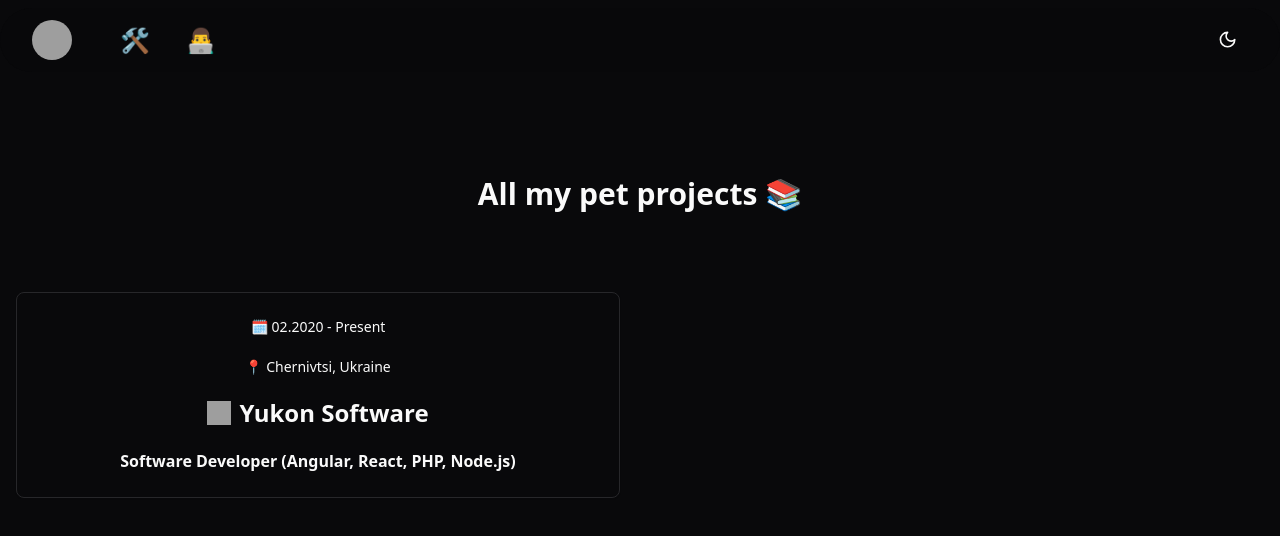
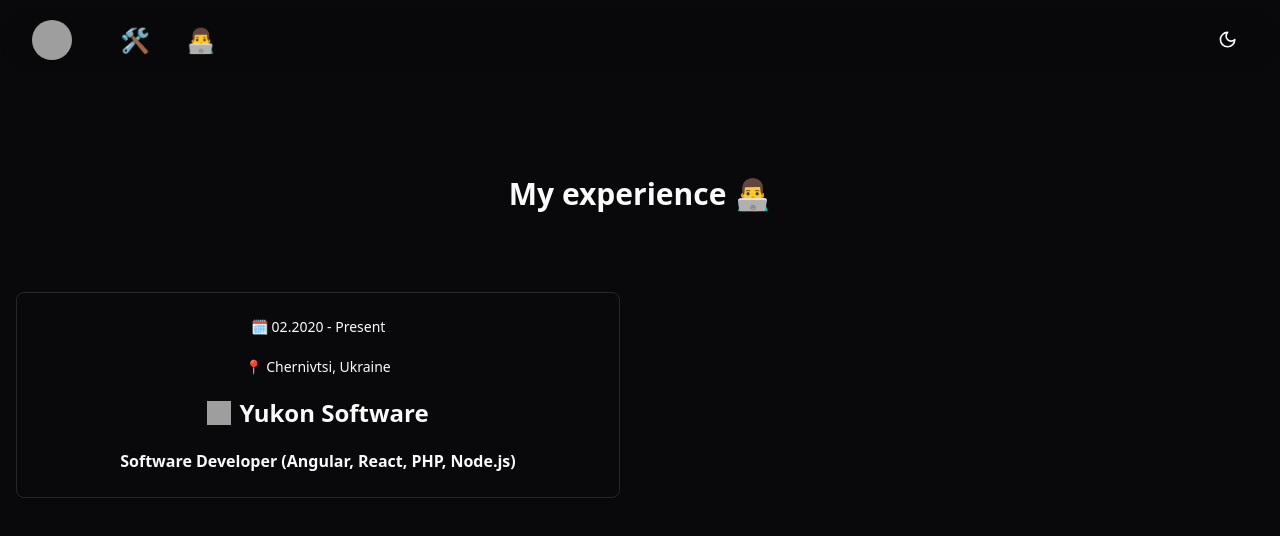
Before and after one commit to unisol1020/old-cv, a React (Vite) app: page /experience in a window 1280 px wide. Shown: the top 536 px of the page. Built offline with nearby package versions, Linux system fonts and the light colour scheme; grey boxes are pictures that could not be loaded.

Commit message:
[CLEANUP]

```diff
--- a/src/routes/experience.tsx
+++ b/src/routes/experience.tsx
@@ -6,7 +6,7 @@
 const ExperiencePage = () => {
   return (
     <div className="flex flex-col gap-20 items-center pt-20">
-      <div className="text-3xl font-bold">All my pet projects 📚</div>
+      <div className="text-3xl font-bold">My experience 👨‍💻</div>
 
       <motion.div
         className="grid grid-cols-1 md:grid-cols-2 gap-10 w-full"
```
